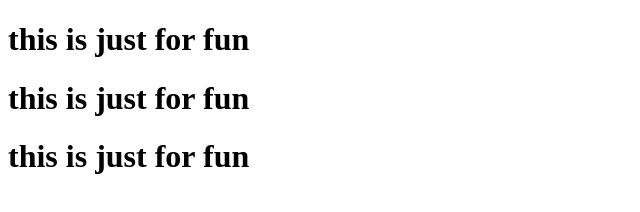
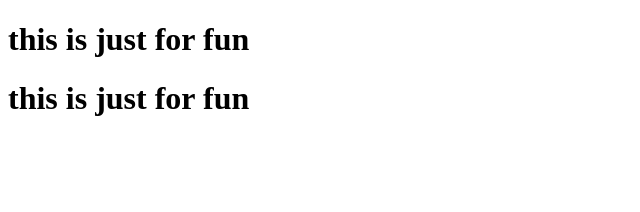
Before and after one commit to Awnishprasad99/webpractice, a plain HTML site: page index.html in a window 1280 px wide. Shown: the whole page, without its empty margins (0-640 px from the left). Drawn offline with Linux system fonts and the light colour scheme.

Commit message:
i have deleted h1 tag which is in line no 10

```diff
--- a/index.html
+++ b/index.html
@@ -8,6 +8,5 @@
 <body>
     <h1>this is just for fun</h1>
     <h1>this is just for fun</h1>
-    <h1>this is just for fun</h1>
 </body>
 </html>
```
